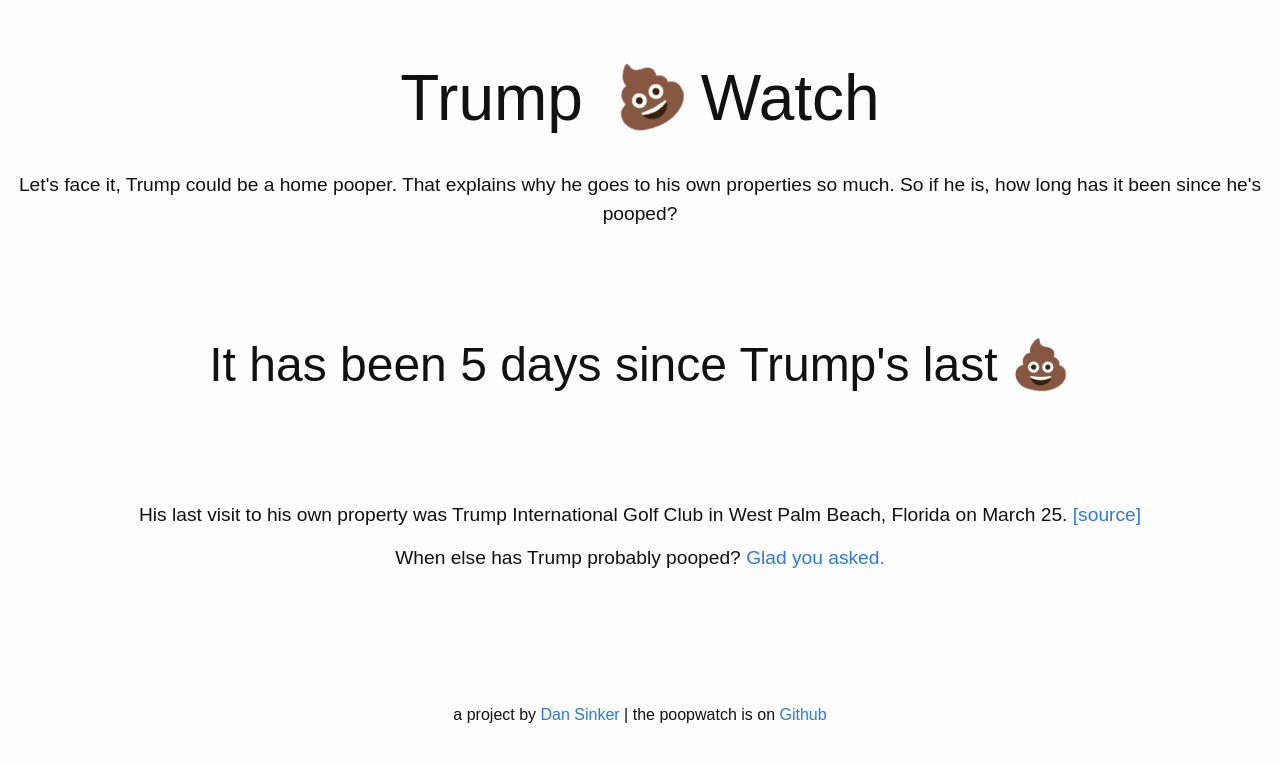
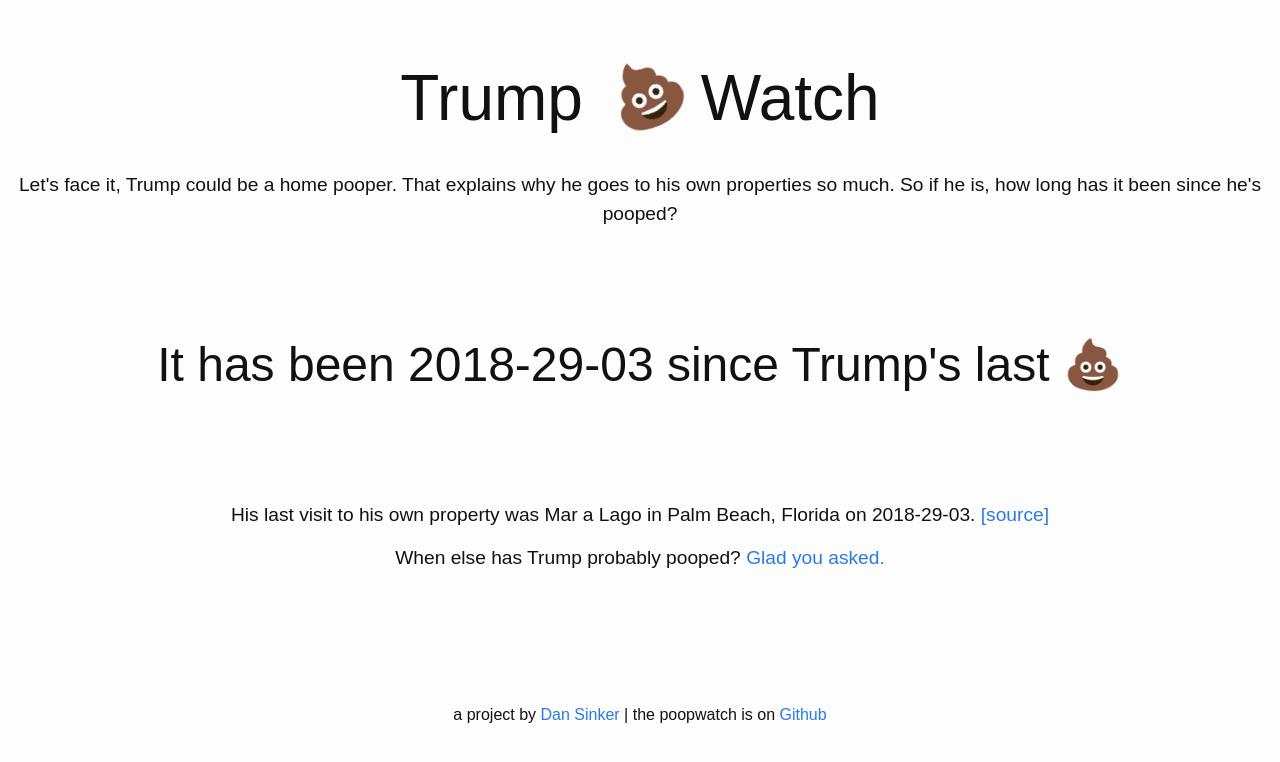
Before and after one commit to dansinker/trumppoopwatch.org, a Jekyll site: the page built from index.md, in a window 1280 px wide. Shown: the top 762 px of the page. Built offline with Jekyll 4.4.1, drawn with Linux system fonts in a browser that asks for light colours; nearby versions of some CDN libraries.

```diff
--- a/_data/trumps.yml
+++ b/_data/trumps.yml
@@ -1,4 +1,8 @@
 poops:
+- location: Mar a Lago
+  city: Palm Beach, Florida
+  date: 2018-29-03
+  link: https://www.palmbeachdailynews.com/news/trump-arrives-palm-beach-for-long-easter-weekend/TkW7vZPpwlsVVSOCgXrxMP/
 - location: Trump International Golf Club
   city: West Palm Beach, Florida
   date: 2018-03-25
```
